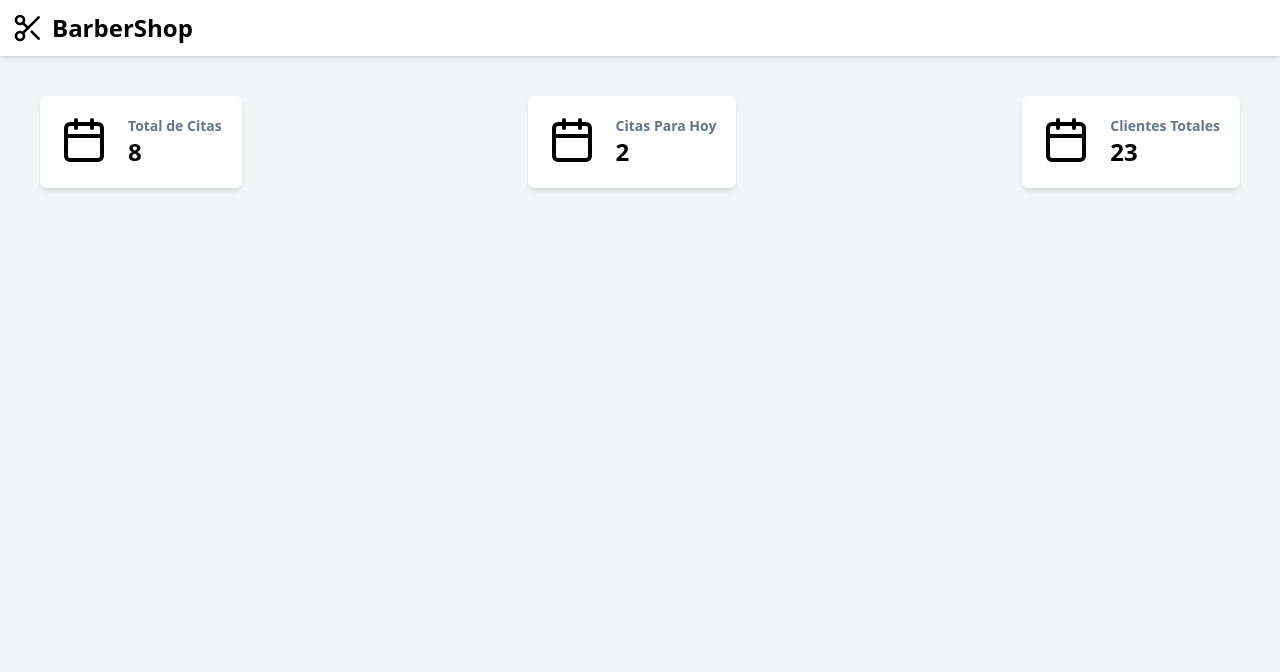
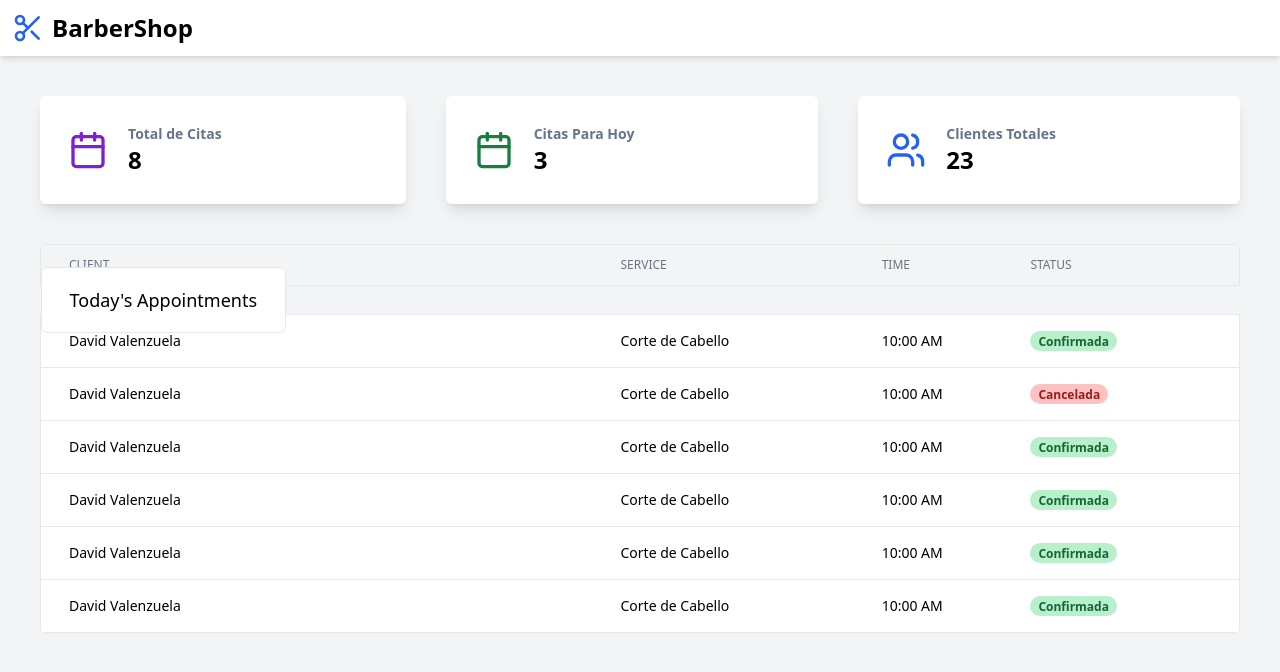
Before and after one commit to davidvchang/BarberShop, a Vue app in the folder frontend/: page / in a window 1280 px wide. Shown: the top 672 px of the page. Built offline with nearby package versions, Linux system fonts and the light colour scheme.

Commit message:
Se agregó la tabla en AdminPage - Versión PC

```diff
--- a/frontend/src/components/CountStatisticsContainer.vue
+++ b/frontend/src/components/CountStatisticsContainer.vue
@@ -1,15 +1,18 @@
 <script setup lang="ts">
-    import { Calendar } from 'lucide-vue-next';
+import type { Component} from 'vue';
+
 
     defineProps<{
         title: string,
-        number: number
+        number: number,
+        icon: Component,
+        color: string
     }>()
 </script>
 
 <template>
-    <div class="flex bg-white rounded-md p-5 shadow-md gap-5">
-        <Calendar class="w-12 h-12"/>
+    <div class="flex bg-white rounded-md p-7 shadow-lg gap-5 flex-grow items-center">
+        <component :is="icon" :class="`w-10 h-10 ${color}`" />
 
         <div class="flex flex-col">
             <span class="text-slate-500 text-sm font-semibold">{{ title }}</span>
--- /dev/null
+++ b/frontend/src/components/TableTodayAppointments.vue
@@ -0,0 +1,80 @@
+
+<template>
+    <div class="flex flex-col rounded-md overflow-hidden">
+        <table class="w-full border-collapse">
+            <span class="text-lg font-medium pb-5 bg-white py-5 px-7 border rounded-md">Today's Appointments</span>
+            <thead class="bg-BGPrincipal w-full">
+                <tr class="border">
+                    <th class="font-medium text-gray-500 py-3 pl-7 text-left text-xs">CLIENT</th>
+                    <th class="font-medium text-gray-500 py-3 text-left text-xs">SERVICE</th>
+                    <th class="font-medium text-gray-500 py-3 text-left text-xs">TIME</th>
+                    <th class="font-medium text-gray-500 py-3 text-left text-xs">STATUS</th>
+                </tr>
+            </thead>
+            <tbody class="bg-white w-full">
+                <tr class="border">
+                    <td class="py-4 pl-7 text-sm">David Valenzuela</td>
+                    <td class="py-4 text-sm">Corte de Cabello</td>
+                    <td class="py-4 text-sm">10:00 AM</td>
+                    <td class="py-4 text-sm">
+                        <div class="py-0 px-2 bg-[#b8f0cc] w-min rounded-2xl">
+                            <span class="text-xs text-green-800 font-semibold">Confirmada</span>
+                        </div>
+                    </td>
+                </tr>
+                <tr class="border">
+                    <td class="py-4 pl-7 text-sm">David Valenzuela</td>
+                    <td class="py-4 text-sm">Corte de Cabello</td>
+                    <td class="py-4 text-sm">10:00 AM</td>
+                    <td class="py-4 text-sm">
+                        <div class="py-0 px-2 bg-[#ffc1c1] w-min rounded-2xl">
+                            <span class="text-xs text-red-800 font-semibold">Cancelada</span>
+                        </div>
+                    </td>
+                </tr>
+                <tr class="border">
+                    <td class="py-4 pl-7 text-sm">David Valenzuela</td>
+                    <td class="py-4 text-sm">Corte de Cabello</td>
+                    <td class="py-4 text-sm">10:00 AM</td>
+                    <td class="py-4 text-sm">
+                        <div class="py-0 px-2 bg-[#b8f0cc] w-min rounded-2xl">
+                            <span class="text-xs text-green-800 font-semibold">Confirmada</span>
+                        </div>
+                    </td>
+                </tr>
+                <tr class="border">
+                    <td class="py-4 pl-7 text-sm">David Valenzuela</td>
+                    <td class="py-4 text-sm">Corte de Cabello</td>
+                    <td class="py-4 text-sm">10:00 AM</td>
+                    <td class="py-4 text-sm">
+                        <div class="py-0 px-2 bg-[#b8f0cc] w-min rounded-2xl">
+                            <span class="text-xs text-green-800 font-semibold">Confirmada</span>
+                        </div>
+                    </td>
+                </tr>
+                <tr class="border">
+                    <td class="py-4 pl-7 text-sm">David Valenzuela</td>
+                    <td class="py-4 text-sm">Corte de Cabello</td>
+                    <td class="py-4 text-sm">10:00 AM</td>
+                    <td class="py-4 text-sm">
+                        <div class="py-0 px-2 bg-[#b8f0cc] w-min rounded-2xl">
+                            <span class="text-xs text-green-800 font-semibold">Confirmada</span>
+                        </div>
+                    </td>
+                </tr>
+                <tr class="border">
+                    <td class="py-4 pl-7 text-sm">David Valenzuela</td>
+                    <td class="py-4 text-sm">Corte de Cabello</td>
+                    <td class="py-4 text-sm">10:00 AM</td>
+                    <td class="py-4 text-sm">
+                        <div class="py-0 px-2 bg-[#b8f0cc] w-min rounded-2xl">
+                            <span class="text-xs text-green-800 font-semibold">Confirmada</span>
+                        </div>
+                    </td>
+                </tr>
+
+            </tbody>
+        </table>
+
+    </div>
+</template>
--- a/frontend/src/views/AdminPage.vue
+++ b/frontend/src/views/AdminPage.vue
@@ -1,6 +1,8 @@
 <script setup lang="ts">
   import { Scissors } from 'lucide-vue-next'
+  import { Users, Calendar } from 'lucide-vue-next';
   import CountStatisticsContainer from '../components/CountStatisticsContainer.vue'
+  import TableTodayAppointments from '../components/TableTodayAppointments.vue'
 </script>
 
 
@@ -9,17 +11,19 @@
 
     <!-- NAVBAR -->
     <div class="flex w-full h-14 bg-white shadow-md items-center p-3 gap-2">
-      <Scissors class="w-8 h-8"/>
+      <Scissors class="w-8 h-8 text-blue-600"/>
       <h1 class="text-2xl font-semibold">BarberShop</h1>
     </div>
 
-    <div class="px-10">
+    <div class="px-10 flex flex-col gap-10">
 
-      <div class="flex w-full justify-between">
-        <CountStatisticsContainer title="Total de Citas" number="8"/>
-        <CountStatisticsContainer title="Citas Para Hoy" number="2"/>
-        <CountStatisticsContainer title="Clientes Totales" number="23"/>
+      <div class="flex w-full justify-between gap-10">
+        <CountStatisticsContainer title="Total de Citas" :number="8" :icon="Calendar" color="text-purple-700"/>
+        <CountStatisticsContainer title="Citas Para Hoy" :number="3" :icon="Calendar" color="text-green-700"/>
+        <CountStatisticsContainer title="Clientes Totales" :number="23" :icon="Users" color="text-blue-600"/>
       </div>
+
+      <TableTodayAppointments/>
     </div>
 
   </div>
--- a/frontend/tailwind.config.js
+++ b/frontend/tailwind.config.js
@@ -8,7 +8,7 @@ export default {
     extend: {
       colors: {
         "BGPrincipal": "#F3F4F6"
-      }
+      },
     },
   },
   plugins: [],
```
